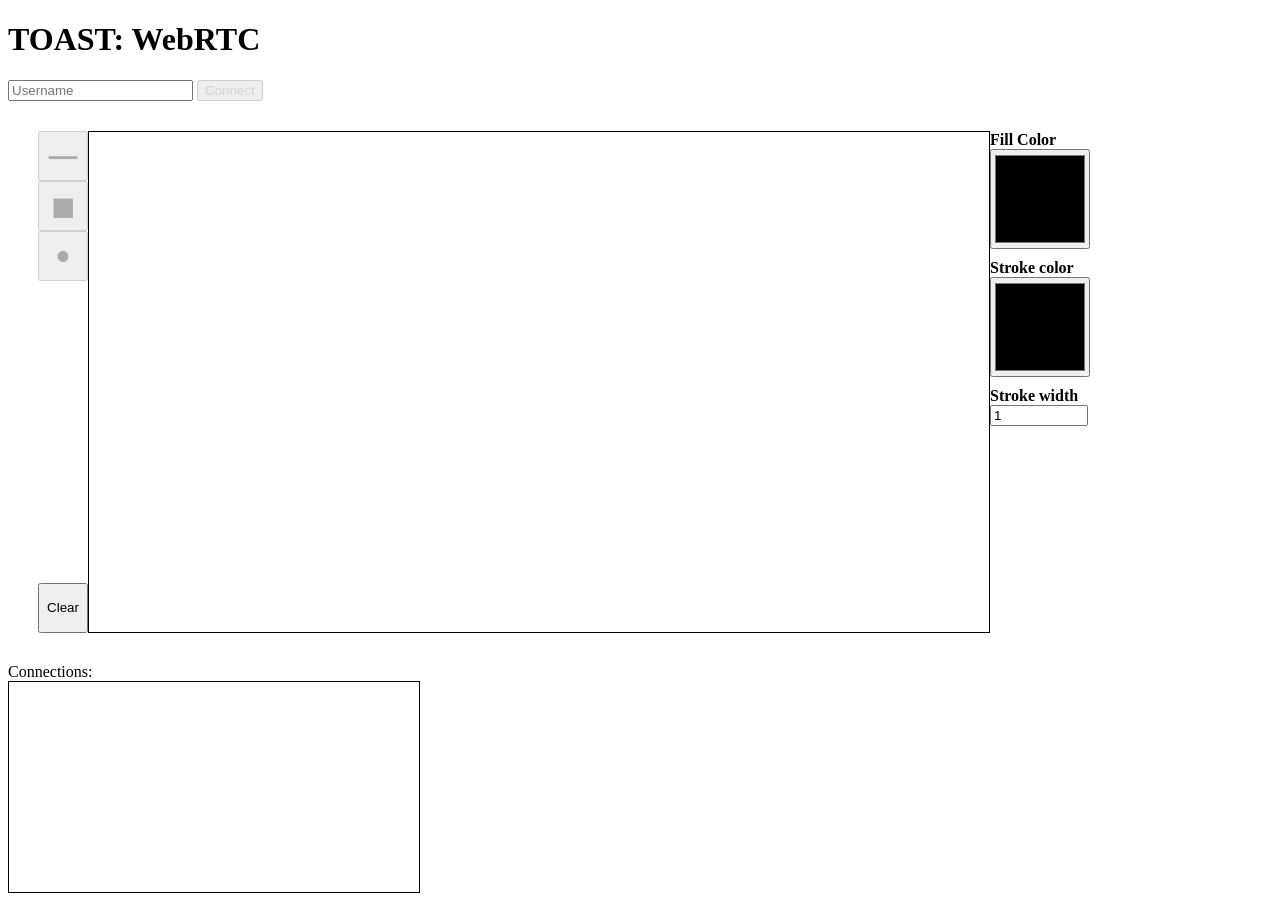
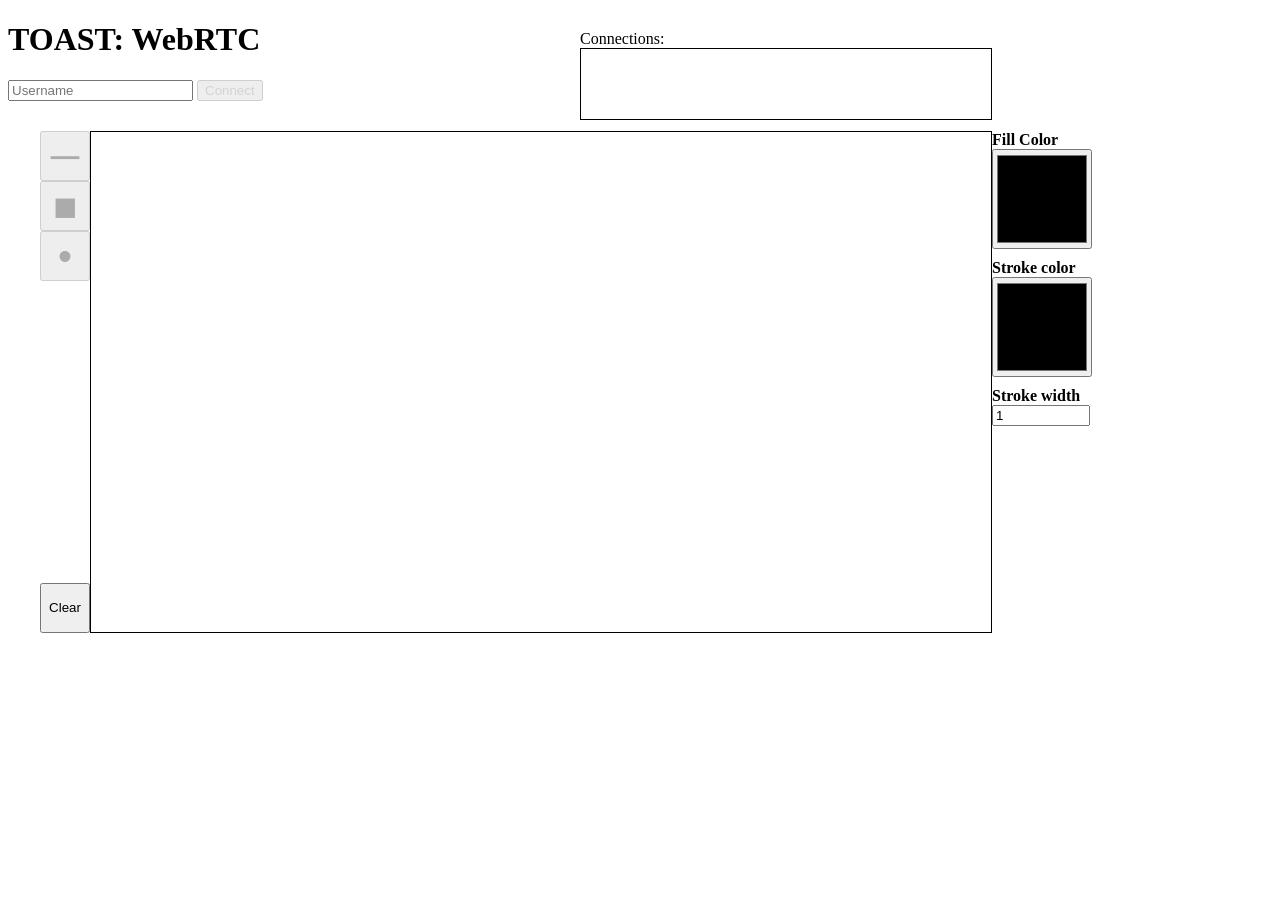
Before and after one commit to Frommflin/Examensarbete2022, a plain HTML site: page WebRTC/index.html in a window 1280 px wide. After the commit the page ends 800 px from the top, so only its background shows below. Drawn offline with Linux system fonts and the light colour scheme.

Commit message:
Moved messages
Moved box displaying messages

```diff
--- a/CSS.css
+++ b/CSS.css
@@ -2,7 +2,7 @@
     border: 1px solid black;
 }
 #container{
-    margin: 30px;
+    margin: 30px 0px 0px 32px;
     display: flex;
 }
 #btnContainer{
@@ -21,9 +21,15 @@
 #btnBox button{
     font-size: 40px;
 }
+#messageContainer{
+    position: absolute;
+    top: 30px;
+    left: 580px;
+}
 #infoBox{
     border: 1px solid black;
-    height: 200px;
+    height: 60px;
+    overflow: auto;
     padding: 5px;
     width: 400px;
 }
--- a/WebRTC/index.html
+++ b/WebRTC/index.html
@@ -176,9 +176,9 @@
                 </div>
             </div>
         </div>
-        <div>
+        <div id="messageContainer">
             Connections:
+            <div id="infoBox"></div>
         </div>
-        <div id="infoBox"></div>
     </body>
 </html>
```
Also changed, not shown: WebSocket/index.html (+2 -2 lines).
